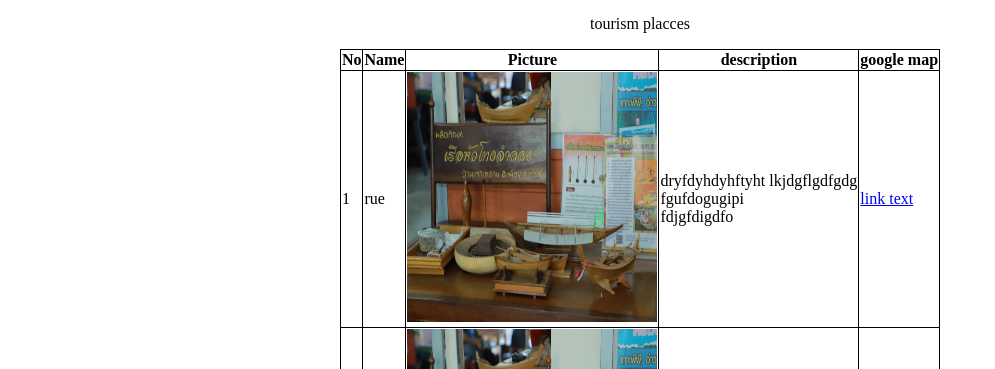
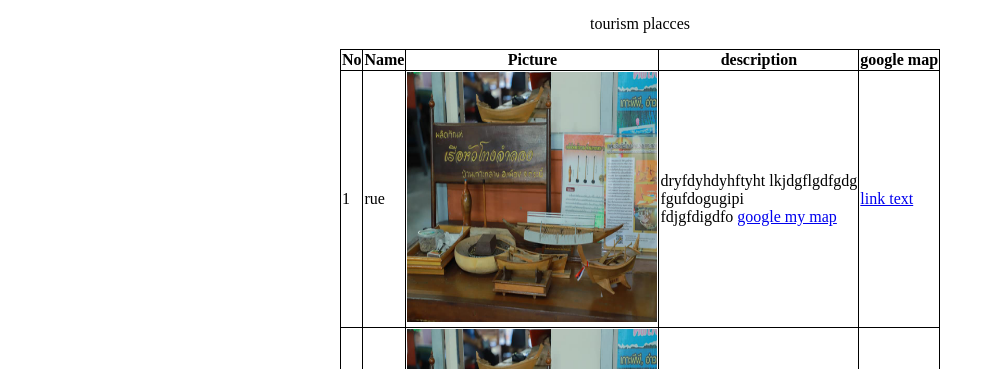
Before and after one commit to yuswatee/koklangtour, a plain HTML site: page index.html in a window 1280 px wide. Shown: the part 431-800 px from the top of the page, without its empty margins (0-995 px from the left). Drawn offline with Linux system fonts and the light colour scheme.

Commit message:
Update index.html

```diff
--- a/index.html
+++ b/index.html
@@ -40,7 +40,7 @@ My Pitures
     <td> 1 </td>
     <td>rue </td>
     <td><img src="fishingboat.jpg" alt="No picture" width="250" height = "250" ></td>
-     <td> dryfdyhdyhftyht  lkjdgflgdfgdg <br>  fgufdogugipi <br> fdjgfdigdfo </td>
+     <td> dryfdyhdyhftyht  lkjdgflgdfgdg <br>  fgufdogugipi <br> fdjgfdigdfo <a href="https://www.google.com/maps/d/edit?mid=1PgHA31r_PGG3fvYHjgeBYeIub6NvvH4&ll=8.03826191649686%2C98.93252860000001&z=14"> google my map </a>  </td>
     <td><a href="https://maps.app.goo.gl/iRrr4nd8VHMohjat7">link text</a> </td>
 
   </tr>
```
